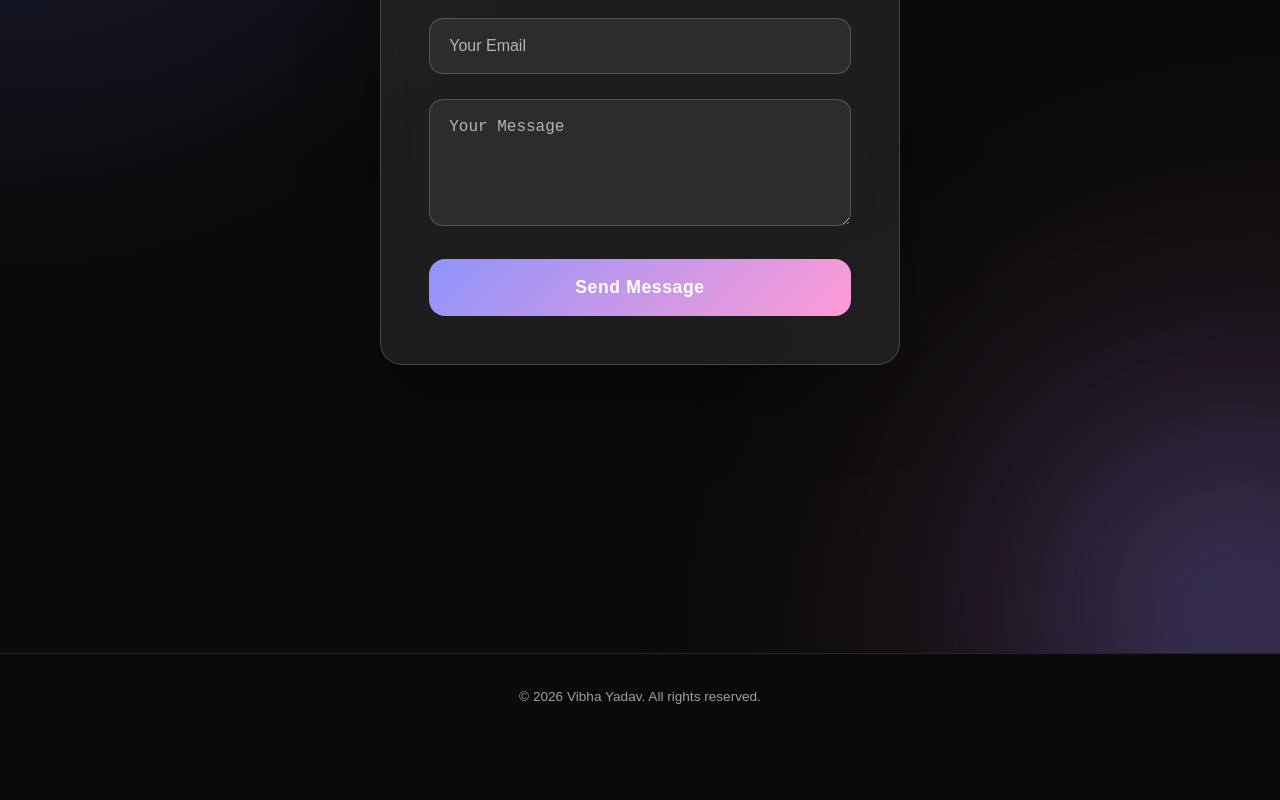
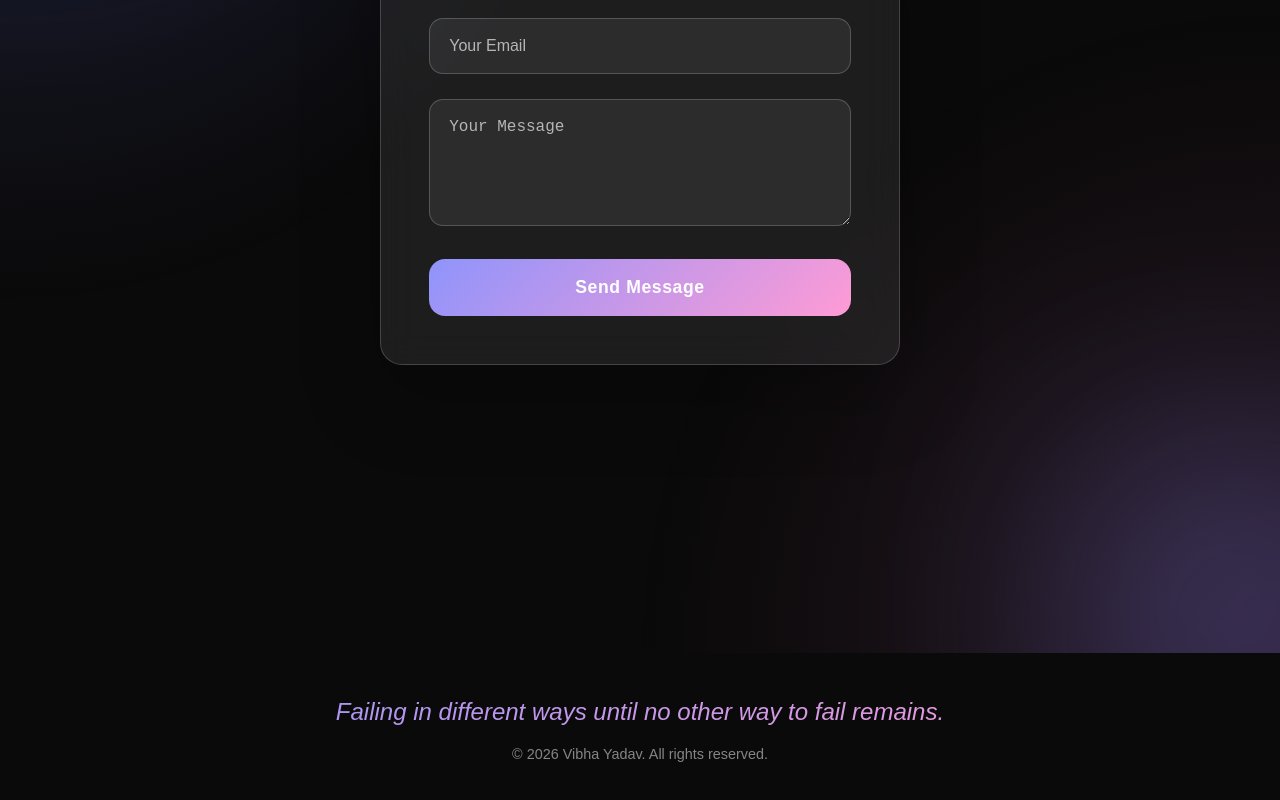
Before and after one commit to Vibhay007/Vibha_portfolio, a React (Vite) app in the folder frontend/: page / in a window 1280 px wide. Shown: the part 5111-5911 px from the top of the page. Before the commit the page ends 5850 px from the top, so only its background shows below. Built offline with nearby package versions, Linux system fonts and the light colour scheme.

Commit message:
Update UI

```diff
--- a/frontend/src/App.css
+++ b/frontend/src/App.css
@@ -0,0 +1,61 @@
+#scroll-top {
+  position: fixed;
+  bottom: 25px;
+  right: 25px;
+
+  width: 55px;
+  height: 55px;
+
+  border-radius: 50%;
+  border: 1px solid rgba(255, 255, 255, 0.2);
+
+  display: flex;
+  align-items: center;
+  justify-content: center;
+
+  font-size: 1.5rem;
+  color: #fff;
+
+  cursor: pointer;
+  z-index: 1000;
+
+  /* 🔥 Transparent glass look */
+  background: rgba(255, 255, 255, 0.08);
+  backdrop-filter: blur(12px);
+
+  /* ✨ Glow effect */
+  box-shadow:
+    0 0 15px rgba(143, 148, 251, 0.6),
+    0 0 30px rgba(255, 155, 213, 0.4);
+
+  /* Hidden state */
+  opacity: 0;
+  pointer-events: none;
+  transform: translateY(20px) scale(0.9);
+
+  transition: all 0.3s ease;
+}
+
+/* Visible */
+#scroll-top.active {
+  opacity: 1;
+  pointer-events: auto;
+  transform: translateY(0) scale(1);
+}
+
+/* Hover */
+#scroll-top:hover {
+  transform: translateY(-6px) scale(1.1);
+
+  /* stronger glow */
+  box-shadow:
+    0 0 25px rgba(143, 148, 251, 0.9),
+    0 0 45px rgba(255, 155, 213, 0.7);
+
+  border-color: rgba(255, 255, 255, 0.4);
+}
+
+/* Click */
+#scroll-top:active {
+  transform: scale(0.95);
+}
--- a/frontend/src/App.jsx
+++ b/frontend/src/App.jsx
@@ -1,5 +1,6 @@
 import { useEffect, useState } from "react";
 import { AnimatePresence } from "framer-motion";
+import "./App.css";
 
 import Loader from "./components/Loader";
 import Header from "./components/Header";
@@ -13,9 +14,11 @@ import Footer from "./components/Footer";
 import Background from "./components/Background";
 import Cursor from "./components/Cursor";
 
-
 const App = () => {
   const [loading, setLoading] = useState(true);
+
+  // ✅ NEW: scroll button state
+  const [showScroll, setShowScroll] = useState(false);
 
   useEffect(() => {
     const timer = setTimeout(() => {
@@ -24,6 +27,25 @@ const App = () => {
 
     return () => clearTimeout(timer);
   }, []);
+
+  // ✅ NEW: scroll detection (separate, doesn't touch your logic)
+  useEffect(() => {
+    const handleScroll = () => {
+      if (window.scrollY > 300) {
+        setShowScroll(true);
+      } else {
+        setShowScroll(false);
+      }
+    };
+
+    window.addEventListener("scroll", handleScroll);
+    return () => window.removeEventListener("scroll", handleScroll);
+  }, []);
+
+  // ✅ NEW: scroll to top function
+  const scrollToTop = () => {
+    window.scrollTo({ top: 0, behavior: "smooth" });
+  };
 
   return (
     <AnimatePresence mode="wait">
@@ -34,8 +56,6 @@ const App = () => {
           <Cursor />
           <Background />
 
-
-
           <Header />
           <Home />
           <About />
@@ -44,6 +64,16 @@ const App = () => {
           <Projects />
           <Contact />
           <Footer />
+
+
+          <button
+            id="scroll-top"
+            onClick={scrollToTop}
+            className={showScroll ? "active" : ""}
+            aria-label="Scroll to top"
+          >
+            ↑
+          </button>
         </div>
       )}
     </AnimatePresence>
--- a/frontend/src/components/Footer.css
+++ b/frontend/src/components/Footer.css
@@ -1,7 +1,32 @@
 .footer {
   text-align: center;
-  padding: 2rem;
-  border-top: 1px solid var(--border);
-  font-size: 0.85rem;
-  color: var(--muted);
+  padding: 2.5rem 1rem;
+  position: relative;
 }
+
+/* QUOTE */
+.footer-quote {
+  font-style: italic;
+  font-size: 1.5rem;
+  margin-bottom: 12px;
+
+  color: rgba(255, 255, 255, 0.7);
+
+  background: linear-gradient(135deg, #8f94fb, #ff9bd5);
+  -webkit-background-clip: text;
+  -webkit-text-fill-color: transparent;
+
+  opacity: 0.9;
+  transition: all 0.3s ease;
+}
+
+/* Hover glow */
+.footer-quote:hover {
+  text-shadow: 0 0 18px rgba(255, 155, 213, 0.5);
+}
+
+/* COPYRIGHT */
+.footer-copy {
+  font-size: 0.9rem;
+  color: rgba(255, 255, 255, 0.5);
+}
--- a/frontend/src/components/Footer.jsx
+++ b/frontend/src/components/Footer.jsx
@@ -1,9 +1,29 @@
+import { motion } from "framer-motion";
 import "./Footer.css";
+
+const quote =
+  "Failing in different ways until no other way to fail remains.";
 
 const Footer = () => {
   return (
     <footer className="footer">
-      © {new Date().getFullYear()} Vibha Yadav. All rights reserved.
+
+      {/* QUOTE */}
+      <motion.p
+        className="footer-quote"
+        initial={{ opacity: 0, y: 10 }}
+        whileInView={{ opacity: 1, y: 0 }}
+        viewport={{ once: true }}
+        transition={{ duration: 0.6 }}
+      >
+        {quote}
+      </motion.p>
+
+      {/* COPYRIGHT */}
+      <p className="footer-copy">
+        © {new Date().getFullYear()} Vibha Yadav. All rights reserved.
+      </p>
+
     </footer>
   );
 };
```
Also changed, not shown: frontend/src/components/About.css (line endings or trailing spaces).
